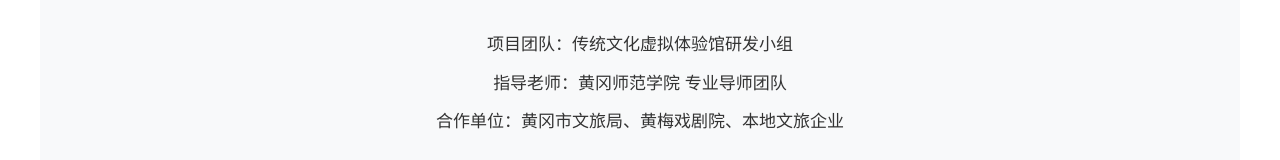
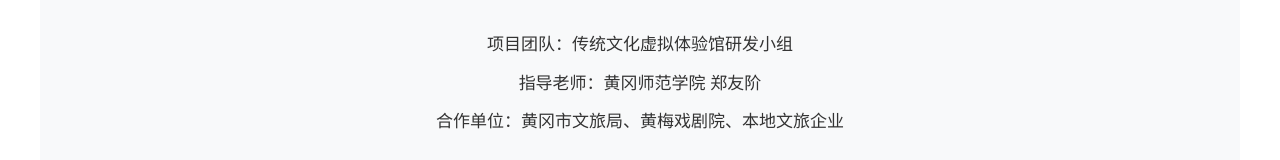
Before and after one commit to bolin-qiu/bolin-qiu.github.io, a plain HTML site: page index.html in a window 1280 px wide. Shown: the part 2856-3016 px from the top of the page. Drawn offline with Linux system fonts and the light colour scheme.

Commit message:
Update index.html

```diff
--- a/index.html
+++ b/index.html
@@ -353,7 +353,7 @@
 <section class="team" id="contact">
     <h2 class="section-title">团队 & 指导老师</h2>
     <p style="font-size:17px; margin-bottom:10px;">项目团队：传统文化虚拟体验馆研发小组</p>
-    <p style="font-size:17px; margin-bottom:10px;">指导老师：黄冈师范学院 专业导师团队</p>
+    <p style="font-size:17px; margin-bottom:10px;">指导老师：黄冈师范学院 郑友阶</p>
     <p style="font-size:17px;">合作单位：黄冈市文旅局、黄梅戏剧院、本地文旅企业</p>
 </section>
 
```
